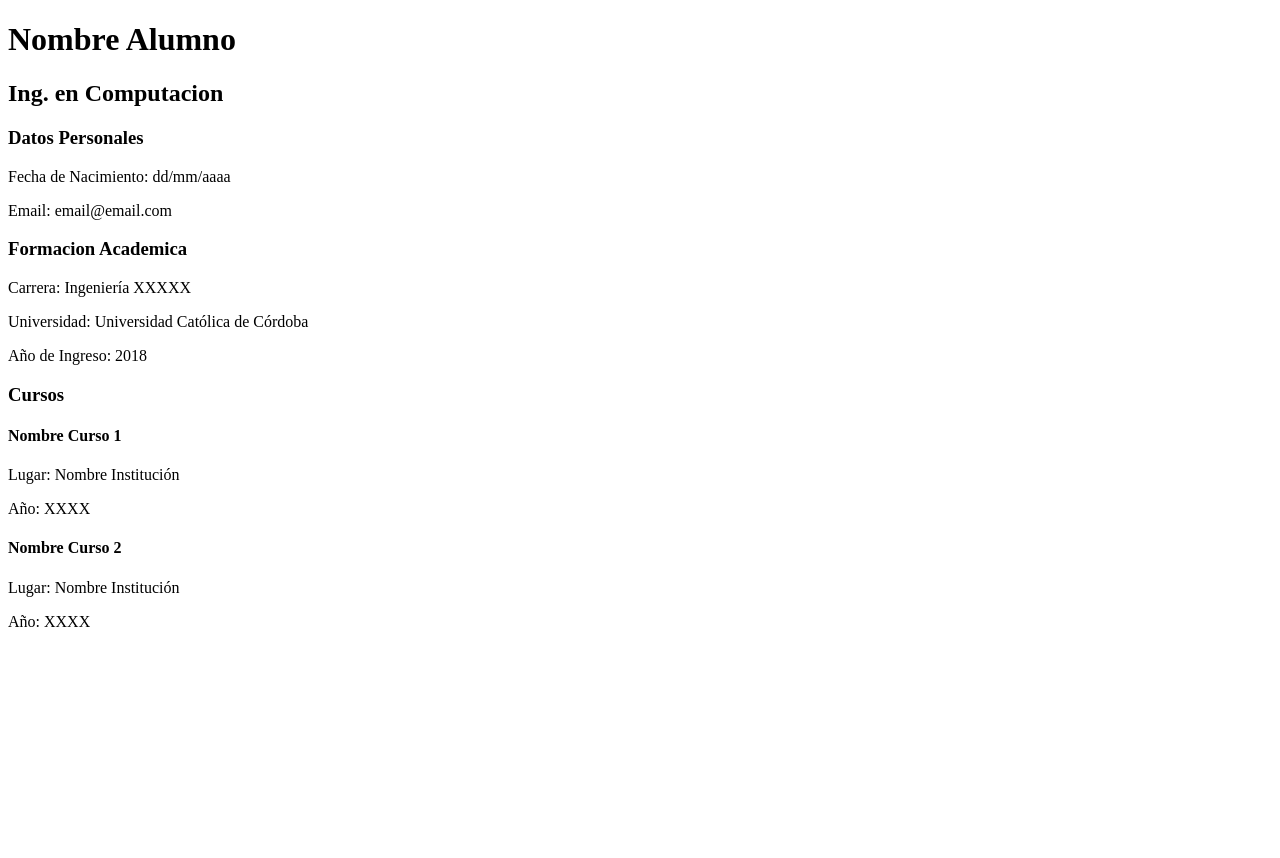
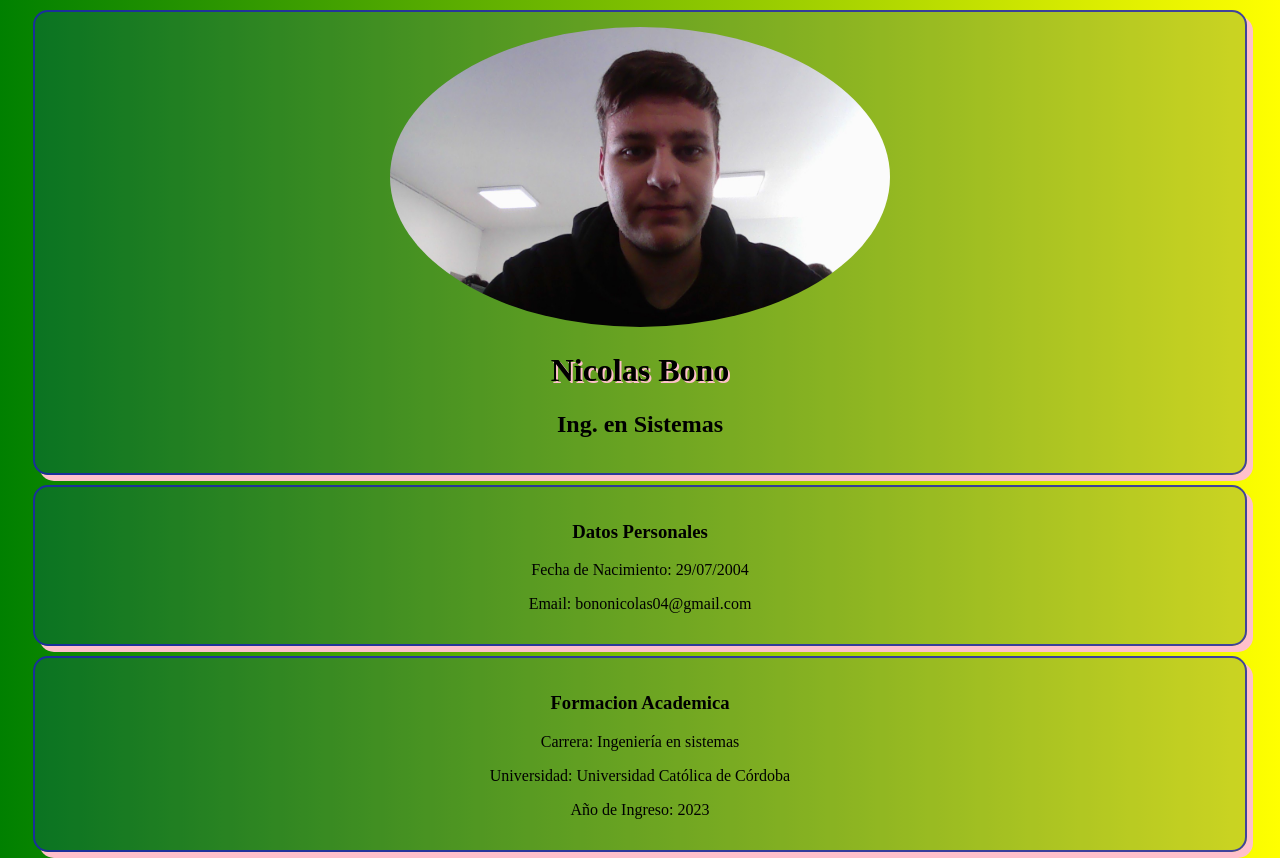
Before and after one commit to UCC-LabCompu2/ejercicios2024-NicolasBono, a plain HTML site: page Ejercicios-CSS/ej_cv.html in a window 1280 px wide. Shown: the top 858 px of the page. Before the commit the page ends 800 px from the top, so only its background shows below. Drawn offline with Linux system fonts and the light colour scheme; a web font is replaced by a local one.

Commit message:
ej clase

```diff
--- a/Ejercicios-CSS/ej_cv.html
+++ b/Ejercicios-CSS/ej_cv.html
@@ -2,26 +2,31 @@
 <html lang="es">
 <head>
     <meta charset="UTF-8">
-    <title>CV Nombre Apellido</title>
-</head>
-<body>
+    <title>CV Nicolas Bono </title>
+    <link rel="preconnect" href="https://fonts.googleapis.com">
+    <link rel="preconnect" href="https://fonts.gstatic.com" crossorigin>
+    <link href="https://fonts.googleapis.com/css2?family=Sedan+SC&display=swap" rel="stylesheet">
+    <link rel="stylesheet" href="estilos.css" type="text/css">
+    </head>
+<body class="cvprincipal">
 
 <div>
-    <h1>Nombre Alumno</h1>
-    <h2>Ing. en Computacion</h2>
+    <img src="imagenes/WIN_20240508_10_07_20_Pro.jpg" height="300" width="500"/>
+    <h1>Nicolas Bono</h1>
+    <h2>Ing. en Sistemas</h2>
 </div>
 
 <div>
     <h3>Datos Personales</h3>
-    <p><span>Fecha de Nacimiento:</span> dd/mm/aaaa</p>
-    <p><span>Email:</span> email@email.com</p>
+    <p><span>Fecha de Nacimiento:</span> 29/07/2004</p>
+    <p><span>Email:</span> bononicolas04@gmail.com</p>
 </div>
 
 <div>
     <h3>Formacion Academica</h3>
-    <p><span>Carrera:</span> Ingeniería XXXXX</p>
+    <p><span>Carrera:</span> Ingeniería en sistemas</p>
     <p><span>Universidad:</span> Universidad Católica de Córdoba</p>
-    <p><span>Año de Ingreso:</span> 2018</p>
+    <p><span>Año de Ingreso:</span> 2023</p>
 </div>
 
 <div>
--- /dev/null
+++ b/Ejercicios-CSS/estilos.css
@@ -0,0 +1,20 @@
+
+div{
+    border: 2px solid rgba(31, 31, 185, 0.8);
+    margin: 10px 25px;
+    padding: 15px;
+    background-color: rgba(25, 59, 172, 0.2);
+    border-radius: 15px;
+    box-shadow: 6px 6px pink;
+}
+img{
+    border-radius: 50%;
+}
+.cvprincipal{
+    text-align: center;
+    font-family: "Sedan SC", serif;
+    background:linear-gradient(to right,green,yellow);
+}
+h1{
+    text-shadow:2px 2px pink;
+}
```
Also changed, not shown: Ejercicios-CSS/imagenes/WIN_20240508_10_07_20_Pro.jpg (added).
